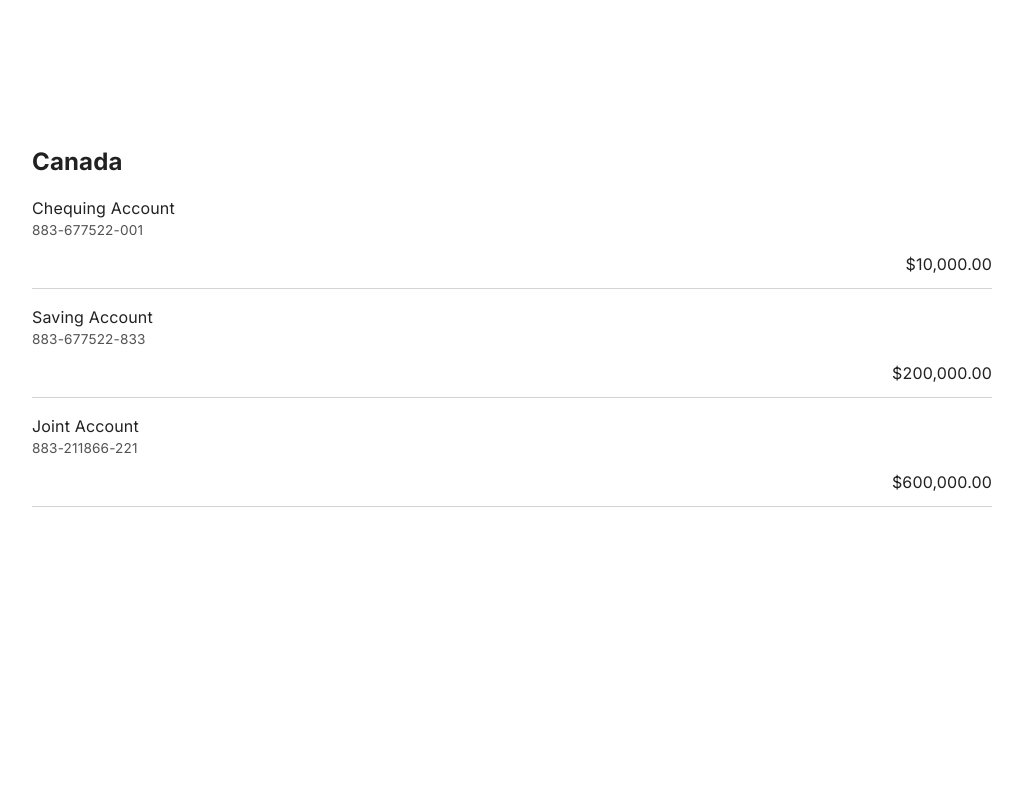
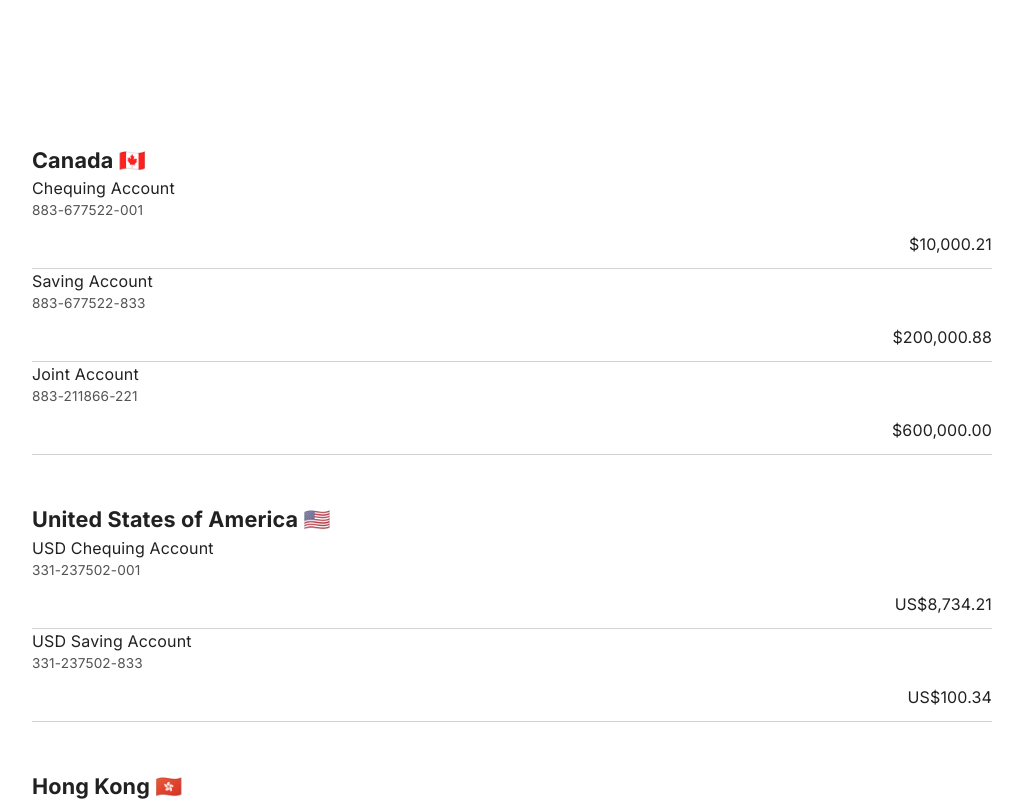
Before and after one commit to thminggg/banking-web, a Next.js app: page /account-list in a window 1280 px wide. Shown: the top 801 px of the page, without its empty margins (128-1151 px from the left). Built offline with nearby package versions, Linux system fonts and the light colour scheme.

Commit message:
feat: Support more countries and currencies in Account List

```diff
--- a/src/components/AccountList.tsx
+++ b/src/components/AccountList.tsx
@@ -1,15 +1,40 @@
-import { IAccountList } from "@/types/account";
+import { AccountListData, SupportedCountries } from "@/types/account";
 import AccountListItem from "./AccountListItem";
+import styles from "@/styles/accountList.module.css";
 import Grid from "@mui/material/Grid";
 
-export default function AccountList({ accounts }: { accounts: IAccountList }) {
-  const { CANADA } = accounts;
+const countryNameMap: { [key in SupportedCountries]: string } = {
+  [SupportedCountries.CA]: "Canada 🇨🇦",
+  [SupportedCountries.US]: "United States of America 🇺🇸",
+  [SupportedCountries.HK]: "Hong Kong 🇭🇰",
+  [SupportedCountries.AU]: "Australia 🇦🇺",
+  [SupportedCountries.NZ]: "New Zealand 🇳🇿",
+};
 
+export default function AccountList({
+  accounts,
+}: {
+  accounts: AccountListData;
+}) {
   return (
-    <Grid container rowGap={2}>
-      <h2>Canada</h2>
-      {CANADA.map((acc) => {
-        return <AccountListItem account={acc} key={acc.id} />;
+    <Grid container rowGap={6}>
+      {Object.values(SupportedCountries).map((country) => {
+        return (
+          accounts?.[country] && (
+            <Grid item xs={12} key={country}>
+              <p className={styles.country}>{countryNameMap[country]}</p>
+              {accounts[country]?.map((acc) => {
+                return (
+                  <AccountListItem
+                    country={country}
+                    account={acc}
+                    key={acc.id}
+                  />
+                );
+              })}
+            </Grid>
+          )
+        );
       })}
     </Grid>
   );
--- a/src/components/AccountListItem.tsx
+++ b/src/components/AccountListItem.tsx
@@ -1,12 +1,18 @@
-import { IAccount } from "@/types/account";
+import { Account, Currencies, SupportedCountries } from "@/types/account";
 import Grid from "@mui/material/Grid";
 import styles from "@/styles/accountListItem.module.css";
 import RightMostGrid from "./RightMostGrid";
 
-export default function AccountListItem({ account }: { account: IAccount }) {
+export default function AccountListItem({
+  country,
+  account,
+}: {
+  country: SupportedCountries;
+  account: Account;
+}) {
   const _amount = new Intl.NumberFormat("en-CA", {
     style: "currency",
-    currency: "CAD",
+    currency: Currencies[country],
   }).format(account.amount);
 
   return (
--- a/src/containers/AccountListContainer.tsx
+++ b/src/containers/AccountListContainer.tsx
@@ -1,15 +1,24 @@
 "use client";
 
-import { IAccountList } from "@/@types/account";
+import { AccountListData } from "@/types/account";
 import AccountList from "@/components/AccountList";
 import { useState } from "react";
 
 export default function AccountListContainer() {
-  const [accounts, setAccounts] = useState<IAccountList>({
-    CANADA: [
-      { id: "883-677522-001", name: "Chequing Account", amount: 10000 },
-      { id: "883-677522-833", name: "Saving Account", amount: 200000 },
+  // TODO: fetch from backend API
+  const [accounts, setAccounts] = useState<AccountListData>({
+    CA: [
+      { id: "883-677522-001", name: "Chequing Account", amount: 10000.21 },
+      { id: "883-677522-833", name: "Saving Account", amount: 200000.88 },
       { id: "883-211866-221", name: "Joint Account", amount: 600000 },
+    ],
+    US: [
+      { id: "331-237502-001", name: "USD Chequing Account", amount: 8734.21 },
+      { id: "331-237502-833", name: "USD Saving Account", amount: 100.34 },
+    ],
+    HK: [
+      { id: "888-636682-001", name: "HKD Chequing Account", amount: 80070.99 },
+      { id: "888-636682-833", name: "HKD Saving Account", amount: 21230.88 },
     ],
   });
 
--- /dev/null
+++ b/src/styles/accountList.module.css
@@ -0,0 +1,4 @@
+.country {
+  font-size: 1.35em;
+  font-weight: bold;
+}
```
